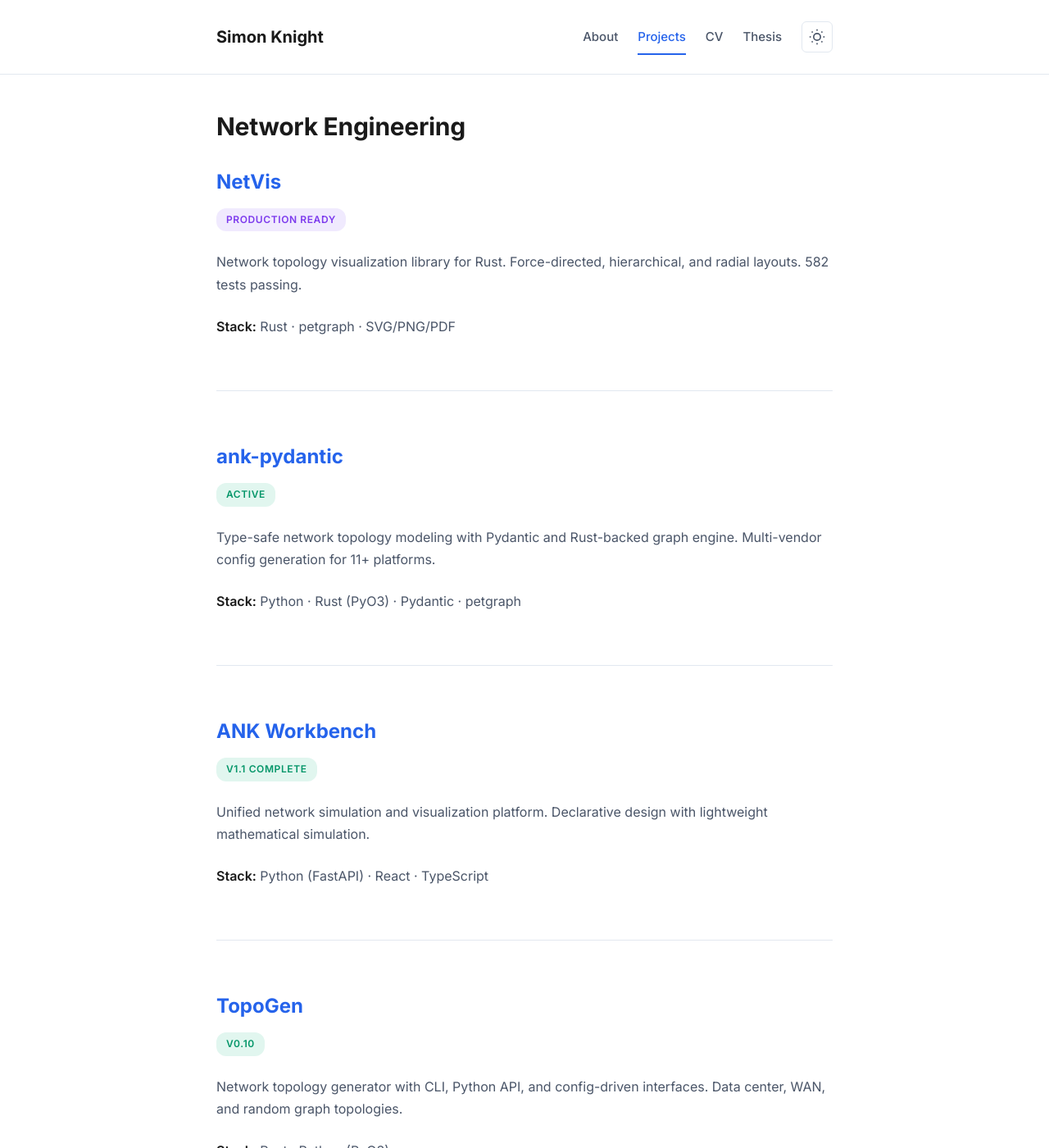
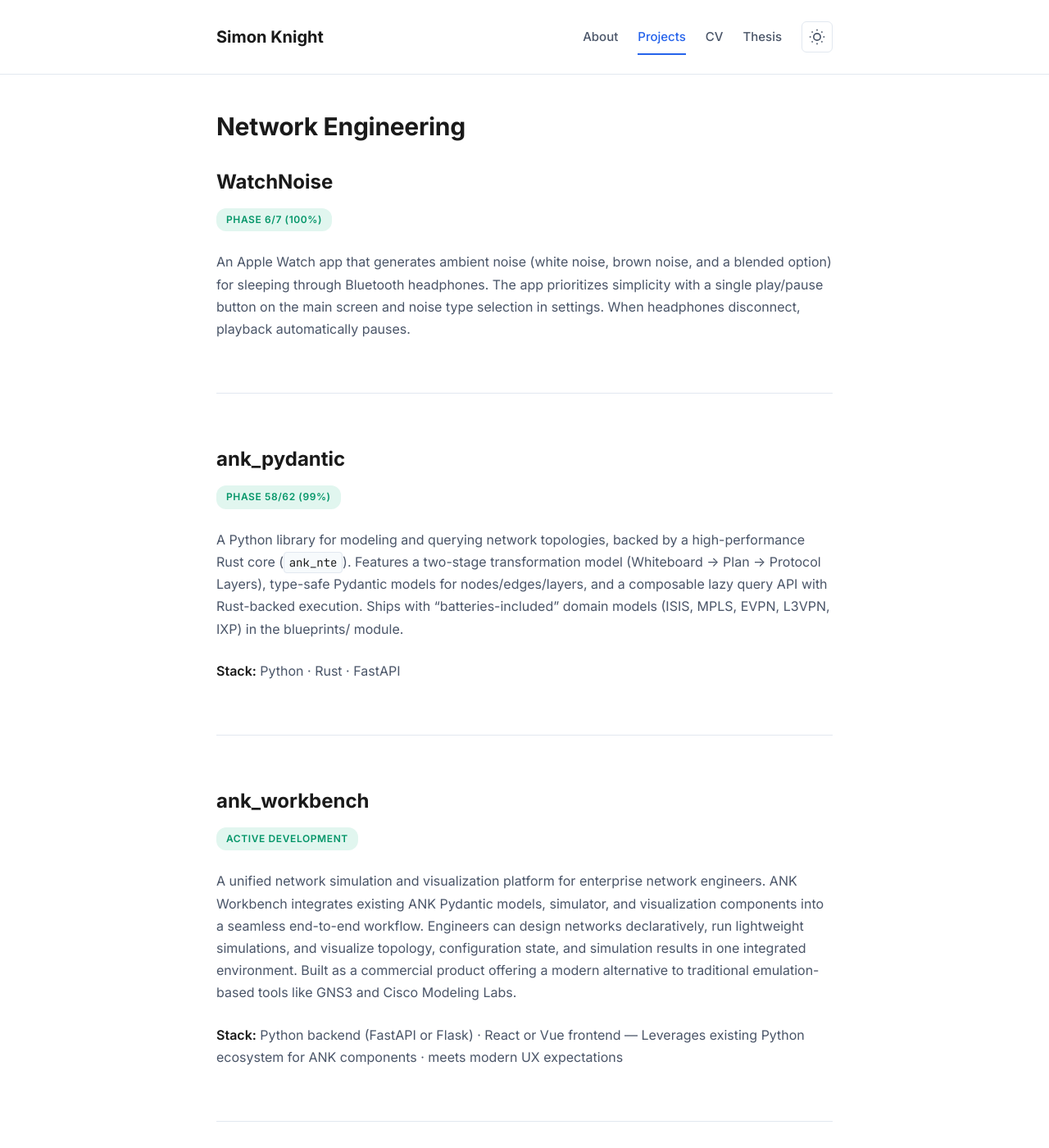
Before and after one commit to sk2/sk2.github.com, a Jekyll site: the page built from projects.md, in a window 1280 px wide and 1400 px high, scrolled down 255 px. Shown: the whole window at 82% size. Built offline with Jekyll 4.4.1, drawn with Linux system fonts in a browser that asks for light colours; nearby versions of some CDN libraries; our own code applies the rules of GitHub Pages for plain Markdown files; some of the changed text lies outside the part shown.

Commit message:
docs: update projects list and maintenance instructions
- Run update_projects.py to refresh projects.md from local dev directories
- Add 'Maintenance & Updates' section to README.md documenting the workflow
- Note Ruby 3.0+ requirement for Jekyll builds

```diff
--- a/projects.md
+++ b/projects.md
@@ -4,166 +4,150 @@ layout: default
 
 # Projects
 
-Current projects span network automation, signal processing, geospatial visualization, and multi-agent systems.
+My work focuses on network automation tools, signal processing systems, and multi-agent architectures.
 
 ---
 
 ## Network Engineering
 
-### [NetVis](projects/netvis)
-<span class="status-badge status-complete">Production Ready</span>
+### WatchNoise
 
-Network topology visualization library for Rust. Force-directed, hierarchical, and radial layouts. 582 tests passing.
+<span class="status-badge status-active">Phase 6/7 (100%)</span>
 
-**Stack:** Rust · petgraph · SVG/PNG/PDF
+An Apple Watch app that generates ambient noise (white noise, brown noise, and a blended option) for sleeping through Bluetooth headphones. The app prioritizes simplicity with a single play/pause button on the main screen and noise type selection in settings. When headphones disconnect, playback automatically pauses.
 
 ---
 
-### [ank-pydantic](projects/ank-pydantic)
-<span class="status-badge status-active">Active</span>
+### ank_pydantic
 
-Type-safe network topology modeling with Pydantic and Rust-backed graph engine. Multi-vendor config generation for 11+ platforms.
+<span class="status-badge status-active">Phase 58/62 (99%)</span>
 
-**Stack:** Python · Rust (PyO3) · Pydantic · petgraph
+A Python library for modeling and querying network topologies, backed by a high-performance Rust core (`ank_nte`). Features a two-stage transformation model (Whiteboard → Plan → Protocol Layers), type-safe Pydantic models for nodes/edges/layers, and a composable lazy query API with Rust-backed execution. Ships with "batteries-included" domain models (ISIS, MPLS, EVPN, L3VPN, IXP) in the blueprints/ module.
+
+**Stack:** Python · Rust · FastAPI
 
 ---
 
-### [ANK Workbench](projects/ank-workbench)
-<span class="status-badge status-active">v1.1 Complete</span>
+### ank_workbench
 
-Unified network simulation and visualization platform. Declarative design with lightweight mathematical simulation.
+<span class="status-badge status-active">Active Development</span>
 
-**Stack:** Python (FastAPI) · React · TypeScript
+A unified network simulation and visualization platform for enterprise network engineers. ANK Workbench integrates existing ANK Pydantic models, simulator, and visualization components into a seamless end-to-end workflow. Engineers can design networks declaratively, run lightweight simulations, and visualize topology, configuration state, and simulation results in one integrated environment. Built as a commercial product offering a modern alternative to traditional emulation-based tools like GNS3 and Cisco Modeling Labs.
+
+**Stack:** Python backend (FastAPI or Flask) · React or Vue frontend — Leverages existing Python ecosystem for ANK components · meets modern UX expectations
 
 ---
 
-### [TopoGen](projects/topogen)
-<span class="status-badge status-active">v0.10</span>
+### nascleanup
 
-Network topology generator with CLI, Python API, and config-driven interfaces. Data center, WAN, and random graph topologies.
-
-**Stack:** Rust · Python (PyO3)
+<span class="status-badge status-active">Active Development</span>
 
 ---
 
-### [netsim](projects/netsim)
-<span class="status-badge status-active">Active</span>
+### netvis
 
-Deterministic network protocol simulator. Implements OSPF, IS-IS, BGP, MPLS/LDP, BFD, GRE, VRF.
+<span class="status-badge status-active">Active Development</span>
 
-**Stack:** Rust · Python bindings
+A Rust-based network topology layout and visualization engine. Takes complex multi-layer network topologies (via petgraph) and renders them using advanced layout algorithms that reduce visual complexity while preserving structural clarity. Outputs static formats (SVG, PDF, PNG) for v1, with interactive browser embedding planned for future integration with other tooling.
+
+**Stack:** Python · Rust
 
 ---
 
-## Geospatial & Visualization
+### network-simulator
 
-### [Vector Tile Server](projects/tileserver)
-<span class="status-badge status-planning">Planning</span>
+<span class="status-badge status-active">Active Development</span>
 
-High-performance MVT server for dynamic vector tiles from large datasets. Datashader-like aggregation with sub-second latency.
+A Rust-based network simulator that models packet-level behavior for routing protocols. It provides a middle ground between pure algorithmic analysis (like C-BGP) and full emulation (like Containerlab) — larger scale and smaller footprint than emulation, higher fidelity than algorithmic simulation. Used for smoke testing and design validation of network configurations.
 
-**Stack:** Python (FastAPI) · Rust (PyO3) · Polars · Kepler.gl
+**Stack:** Python
+
+---
+
+### photo-tour
+
+<span class="status-badge status-active">Active Development</span>
+
+Photo Tour is a smart, interactive photography assistant designed for field use.
+It helps you compose shots, automate repeatable workflows, and progressively adds intelligent triggering and transition logic.
+
+---
+
+### tileserver
+
+<span class="status-badge status-active">Active Development</span>
+
+Serve dynamic vector tiles (MVT) from massive geospatial datasets (millions of points) with sub-second latency, enabling interactive visualization in Kepler.gl without pre-rendering static tilesets.
+
+---
+
+### topogen
+
+<span class="status-badge status-active">Phase 13/15 (87%)</span>
+
+A Rust-based network topology generator with Python bindings that consolidates scattered topology generation logic from AutoNetKit, simulation tools, and visualization tools. Generates realistic data center, WAN, and random graph topologies with proper structure, design patterns, and realistic parameters. Outputs custom YAML format for use across the network engineering tool ecosystem.
+
+**Stack:** Python
 
 ---
 
 ## Signal Processing & Hardware
 
-### [OpenAstro Core](projects/open-astro-core)
-<span class="status-badge status-planning">Planning</span>
+### healthypi
 
-Rust library providing shared astronomical logic, hardware drivers, and protocols for the OpenAstro ecosystem.
+<span class="status-badge status-complete">Production Ready</span>
 
-**Stack:** Rust · INDI · ASCOM Alpaca
+A modular, agent-aware health monitoring ecosystem that translates raw biometric data from HealthyPi hardware (6 and Move) into actionable insights and automated interventions.
+
+**Current:** 2026-02-10 - Completed 04-07-PLAN.md (Health Context trend window + prompt formatting)
 
 ---
 
-### [OpenAstro Node](projects/open-astro-node)
-<span class="status-badge status-active">Phase 1 Complete</span>
+### open-astro-core
 
-Headless astrophotography controller for Raspberry Pi/Jetson. Autonomous operation with "Goodnight" protocol and multi-rig sync.
+<span class="status-badge status-active">Active Development</span>
 
-**Stack:** Rust · React · INDI/Alpaca
+OpenAstro Core is a high-performance Rust library providing shared astronomical logic, hardware drivers, and protocol implementations for the OpenAstro ecosystem.
+It exists to keep coordinate math and device/protocol behavior consistent across downstream OpenAstro apps.
 
 ---
 
-### [Photo Tour](projects/photo-tour)
-<span class="status-badge status-planning">Planning</span>
+### open-astro-node
 
-iOS photography assistant with classical composition engine, AI wildlife triggering, and Holy Grail timelapses.
+<span class="status-badge status-active">Active Development</span>
 
-**Stack:** Swift (SwiftUI) · CoreML · Edge AI
+A headless, autonomous astrophotography controller designed for low-power Linux devices (RPi/Jetson). It manages hardware, executes imaging sequences, and ensures rig safety.
 
 ---
 
-### [HealthyPi Ecosystem](projects/healthypi)
-<span class="status-badge status-active">Phase 4/6 (88%)</span>
+### signals
 
-Biometric data processing ecosystem with virtual patient simulator and real-time analysis engine.
+<span class="status-badge status-complete">Production Ready</span>
 
-**Stack:** Python · NATS · NeuroKit2 · NumPy
-
----
-
-### [Project Spectra](projects/spectra)
-<span class="status-badge status-planning">Planning</span>
-
-Autonomous radio spectrum monitoring with ML-based signal classification. Edge SDRs to Mac mini core.
-
-**Stack:** Python · Rust · Swift · ML
-
----
-
-## Personal Apps
-
-### [WatchNoise](projects/watchnoise)
-<span class="status-badge status-active">v1.1 Shipped</span>
-
-Apple Watch sleep sounds app with adaptive audio. Frequency calibration, heartbeat sync, and environmental noise monitoring.
-
-**Stack:** Swift (SwiftUI) · watchOS · Procedural Audio
+Transform raw radio spectrum data into an actionable "Signal Census" through automated detection, ML classification, and distributed acquisition.
 
 ---
 
 ## AI & Agents
 
-### [Multi-Agent Assistant](projects/multi-agent)
-<span class="status-badge status-active">Active</span>
+### cycle
 
-Security-first multi-agent system with containerized agents and capability-based authorization.
+<span class="status-badge status-active">Phase 1/5 (20%)</span>
 
-**Stack:** Python · Docker · NATS · Swift · OpenTelemetry
-
-[GitHub](https://github.com/sk2/multi-agent-assistant)
+A native SwiftUI training application for iPad and Apple TV that bridges professional cycling hardware (KICKR Core) with dynamic AI-driven workout logic via NATS, visualized in a high-performance SceneKit environment.
 
 ---
 
-### [Cycle](projects/cycle)
-<span class="status-badge status-planning">Planning</span>
+### multi-agent-assistant
 
-SwiftUI training app connecting KICKR Core to AI-driven workout logic via NATS.
+<span class="status-badge status-active">Phase 17/20 (79%)</span>
 
-**Stack:** SwiftUI · SceneKit · FTMS (BLE) · NATS
+A security-first multi-agent system that coordinates specialized containerized agents (health monitoring, home automation, data aggregation, workflow automation) through a message broker architecture. Each agent runs in isolation with minimal privileges and communicates only through validated message queues, demonstrating production-ready patterns for deploying AI agents in security-critical infrastructure environments. The orchestrator uses cloud LLM reasoning (GPT-4/Claude) while agents remain lightweight and deterministic.
+
+**Stack:** Rust · NATS
 
 ---
 
-## Legacy
+## Development Approach
 
-### [AutoNetkit](projects/autonetkit)
-<span class="status-badge status-complete">PhD 2017</span>
-
-Network configuration automation tool from PhD research.
-
-**Stack:** Python
-
----
-
-### [Internet Topology Zoo](http://www.topology-zoo.org/)
-<span class="status-badge status-complete">Research Dataset</span>
-
-Collection of 261 real-world network topologies from service providers, research networks, and CDNs. Widely used dataset for networking research with 300+ citations.
-
-**Links:** [Website](http://www.topology-zoo.org/) · [Dataset](http://www.topology-zoo.org/dataset.html)
-
----
-
-**Development:** [Philosophy and approach](development)
+I plan work in `.planning/` directories with phase-based execution. I verify completeness with formal documents. I use NATS for message coordination. I write comprehensive tests. I document architecture decisions in PROJECT.md and STATE.md.
```
Also changed, not shown: README.md.
